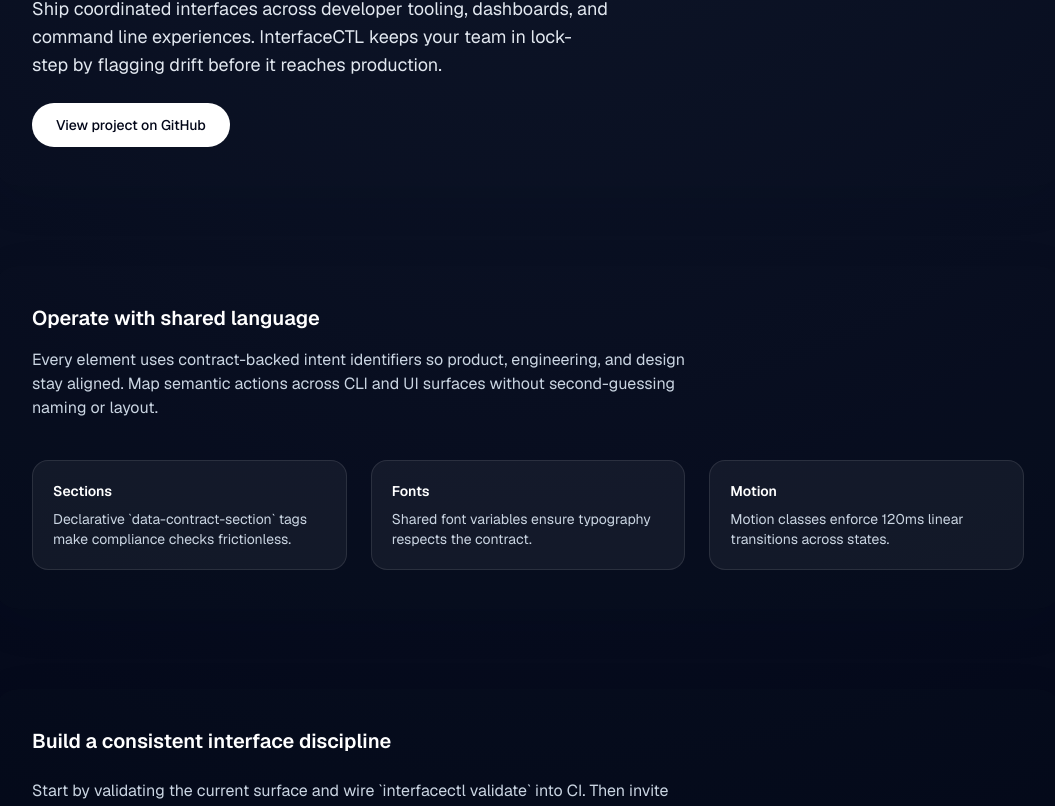
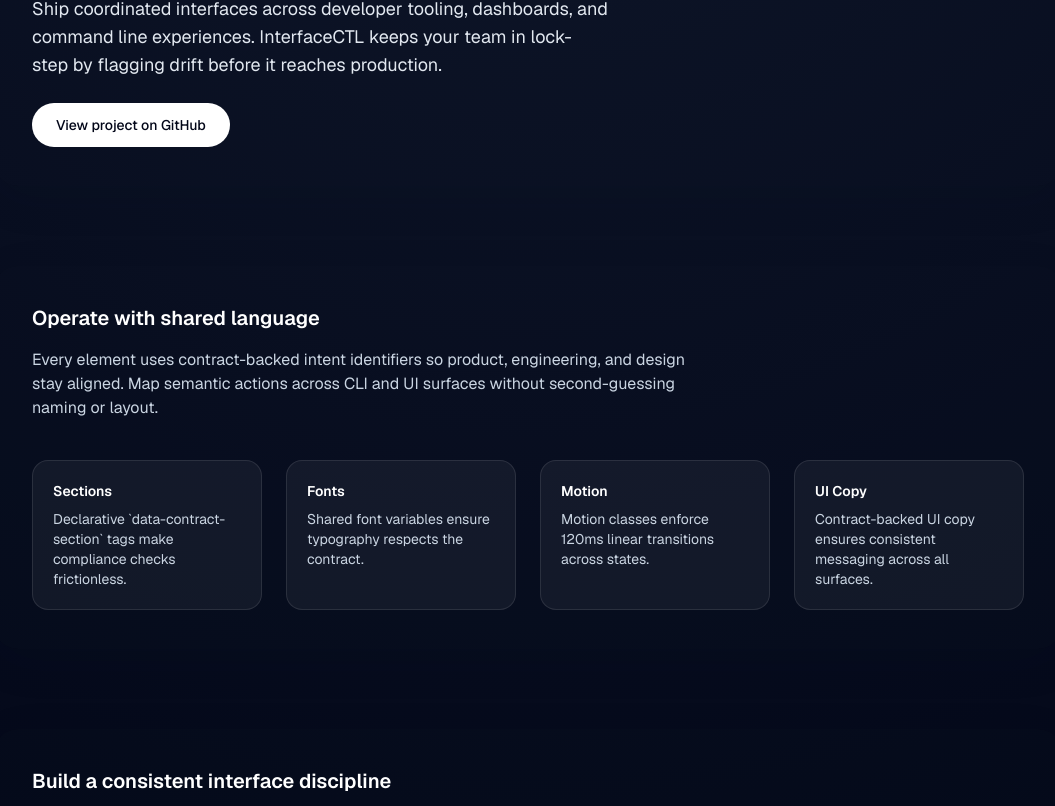
Before and after one commit to Surfaces-Platform/surfaces-webapps, a Next.js app in the folder apps/interfacectl-web/: page / in a window 1280 px wide. Shown: the part 387-1193 px from the top of the page, without its empty margins (112-1167 px from the left). Built offline with nearby package versions, Linux system fonts and the light colour scheme.

Commit message:
Add contract-backed UI copy feature card to landing pages

```diff
--- a/apps/interfacectl-web/app/page.tsx
+++ b/apps/interfacectl-web/app/page.tsx
@@ -43,7 +43,7 @@ export default function Home() {
               CLI and UI surfaces without second-guessing naming or layout.
             </p>
           </div>
-          <dl className="grid gap-6 sm:grid-cols-3">
+          <dl className="grid gap-6 sm:grid-cols-2 lg:grid-cols-4">
             <div className="rounded-2xl border border-white/10 bg-white/5 p-5">
               <dt className="text-sm font-semibold text-white">Sections</dt>
               <dd className="mt-2 text-sm text-slate-300">
@@ -61,6 +61,13 @@ export default function Home() {
               <dt className="text-sm font-semibold text-white">Motion</dt>
               <dd className="mt-2 text-sm text-slate-300">
                 Motion classes enforce 120ms linear transitions across states.
+              </dd>
+            </div>
+            <div className="rounded-2xl border border-white/10 bg-white/5 p-5">
+              <dt className="text-sm font-semibold text-white">UI Copy</dt>
+              <dd className="mt-2 text-sm text-slate-300">
+                Contract-backed UI copy ensures consistent messaging across all
+                surfaces.
               </dd>
             </div>
           </dl>
```
Also changed, not shown: 1 other file (tests, documents, lock files or other folders).
